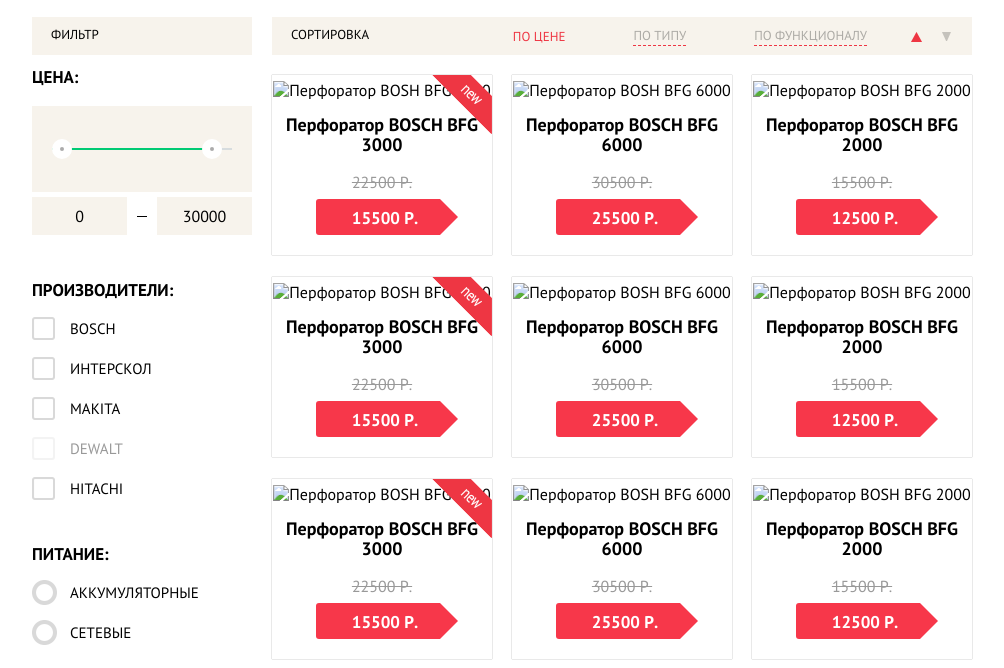
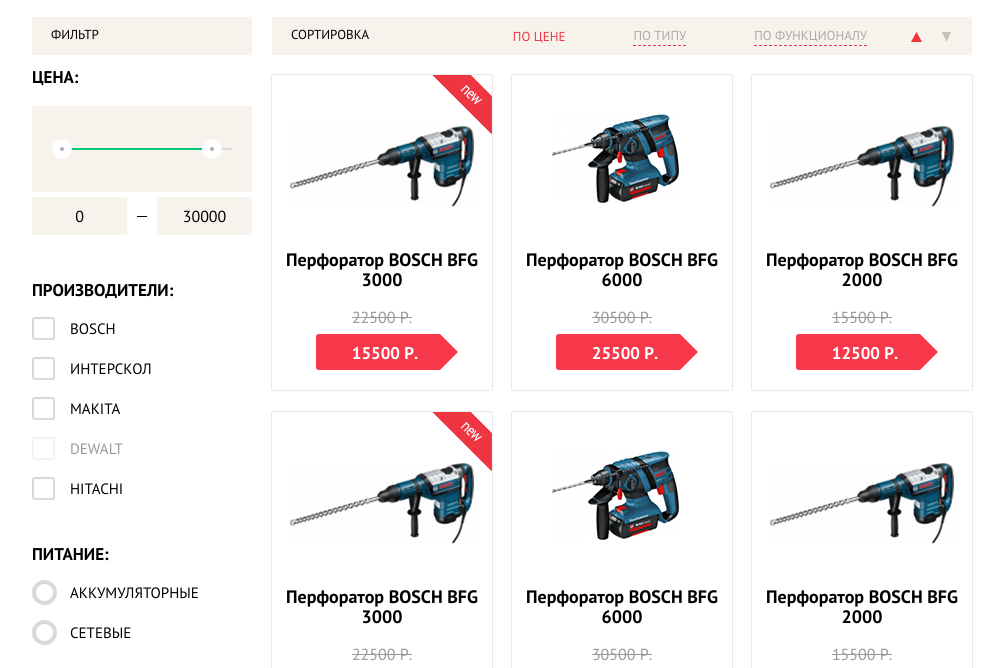
Before and after one commit to BobrovPavel/html_academy, a plain HTML site: page catalog.html in a window 1280 px wide. Shown: the part 498-1166 px from the top of the page, without its empty margins (138-1142 px from the left). Drawn offline with Linux system fonts and the light colour scheme; a web font is replaced by a local one.

Commit message:
Update catalog.html

```diff
--- a/catalog.html
+++ b/catalog.html
@@ -162,7 +162,7 @@
                                 <ul class="catalog-list">
                                     <li class="catalog-item new">
                                         <figure class="catalog-item-image">
-                                            <img src=".\img\perf01.png" width="210" height="150" alt="Перфоратор BOSH BFG 3000"></a>
+                                            <img src=".\technomart\img\perf01.png" width="210" height="150" alt="Перфоратор BOSH BFG 3000"></a>
                                         </figure>
                                         <div class="catalog-item-buttons">
                                             <button class="catalog-button-buy">Купить</button>
@@ -176,7 +176,7 @@
                                     </li>
                                     <li class="catalog-item">
                                         <figure class="catalog-item-image">
-                                            <img src=".\img\perf02.png" width="210" height="150" alt="Перфоратор BOSH BFG 6000"></a>
+                                            <img src=".\technomart\img\perf02.png" width="210" height="150" alt="Перфоратор BOSH BFG 6000"></a>
                                         </figure>
                                         <div class="catalog-item-buttons">
                                             <button class="catalog-button-buy">Купить</button>
@@ -190,7 +190,7 @@
                                     </li>
                                     <li class="catalog-item">
                                         <figure class="catalog-item-image">
-                                            <img src=".\img\perf01.png" width="210" height="150" alt="Перфоратор BOSH BFG 2000"></a>
+                                            <img src=".\technomart\img\perf01.png" width="210" height="150" alt="Перфоратор BOSH BFG 2000"></a>
                                         </figure>
                                         <div class="catalog-item-buttons">
                                             <button class="catalog-button-buy">Купить</button>
@@ -204,7 +204,7 @@
                                     </li>
                                     <li class="catalog-item new">
                                         <figure class="catalog-item-image">
-                                            <img src=".\img\perf01.png" width="210" height="150" alt="Перфоратор BOSH BFG 3000"></a>
+                                            <img src=".\technomart\img\perf01.png" width="210" height="150" alt="Перфоратор BOSH BFG 3000"></a>
                                         </figure>
                                         <div class="catalog-item-buttons">
                                             <button class="catalog-button-buy">Купить</button>
@@ -218,7 +218,7 @@
                                     </li>
                                     <li class="catalog-item">
                                         <figure class="catalog-item-image">
-                                            <img src=".\img\perf02.png" width="210" height="150" alt="Перфоратор BOSH BFG 6000"></a>
+                                            <img src=".\technomart\img\perf02.png" width="210" height="150" alt="Перфоратор BOSH BFG 6000"></a>
                                         </figure>
                                         <div class="catalog-item-buttons">
                                             <button class="catalog-button-buy">Купить</button>
@@ -232,7 +232,7 @@
                                     </li>
                                     <li class="catalog-item">
                                         <figure class="catalog-item-image">
-                                            <img src=".\img\perf01.png" width="210" height="150" alt="Перфоратор BOSH BFG 2000"></a>
+                                            <img src=".\technomart\img\perf01.png" width="210" height="150" alt="Перфоратор BOSH BFG 2000"></a>
                                         </figure>
                                         <div class="catalog-item-buttons">
                                             <button class="catalog-button-buy">Купить</button>
@@ -246,7 +246,7 @@
                                     </li>
                                     <li class="catalog-item new">
                                         <figure class="catalog-item-image">
-                                            <img src=".\img\perf01.png" width="210" height="150" alt="Перфоратор BOSH BFG 3000"></a>
+                                            <img src=".\technomart\img\perf01.png" width="210" height="150" alt="Перфоратор BOSH BFG 3000"></a>
                                         </figure>
                                         <div class="catalog-item-buttons">
                                             <button class="catalog-button-buy">Купить</button>
@@ -260,7 +260,7 @@
                                     </li>
                                     <li class="catalog-item">
                                         <figure class="catalog-item-image">
-                                            <img src=".\img\perf02.png" width="210" height="150" alt="Перфоратор BOSH BFG 6000"></a>
+                                            <img src=".\technomart\img\perf02.png" width="210" height="150" alt="Перфоратор BOSH BFG 6000"></a>
                                         </figure>
                                         <div class="catalog-item-buttons">
                                             <button class="catalog-button-buy">Купить</button>
@@ -274,7 +274,7 @@
                                     </li>
                                     <li class="catalog-item">
                                         <figure class="catalog-item-image">
-                                            <img src=".\img\perf01.png" width="210" height="150" alt="Перфоратор BOSH BFG 2000"></a>
+                                            <img src=".\technomart\img\perf01.png" width="210" height="150" alt="Перфоратор BOSH BFG 2000"></a>
                                         </figure>
                                         <div class="catalog-item-buttons">
                                             <button class="catalog-button-buy">Купить</button>
```
